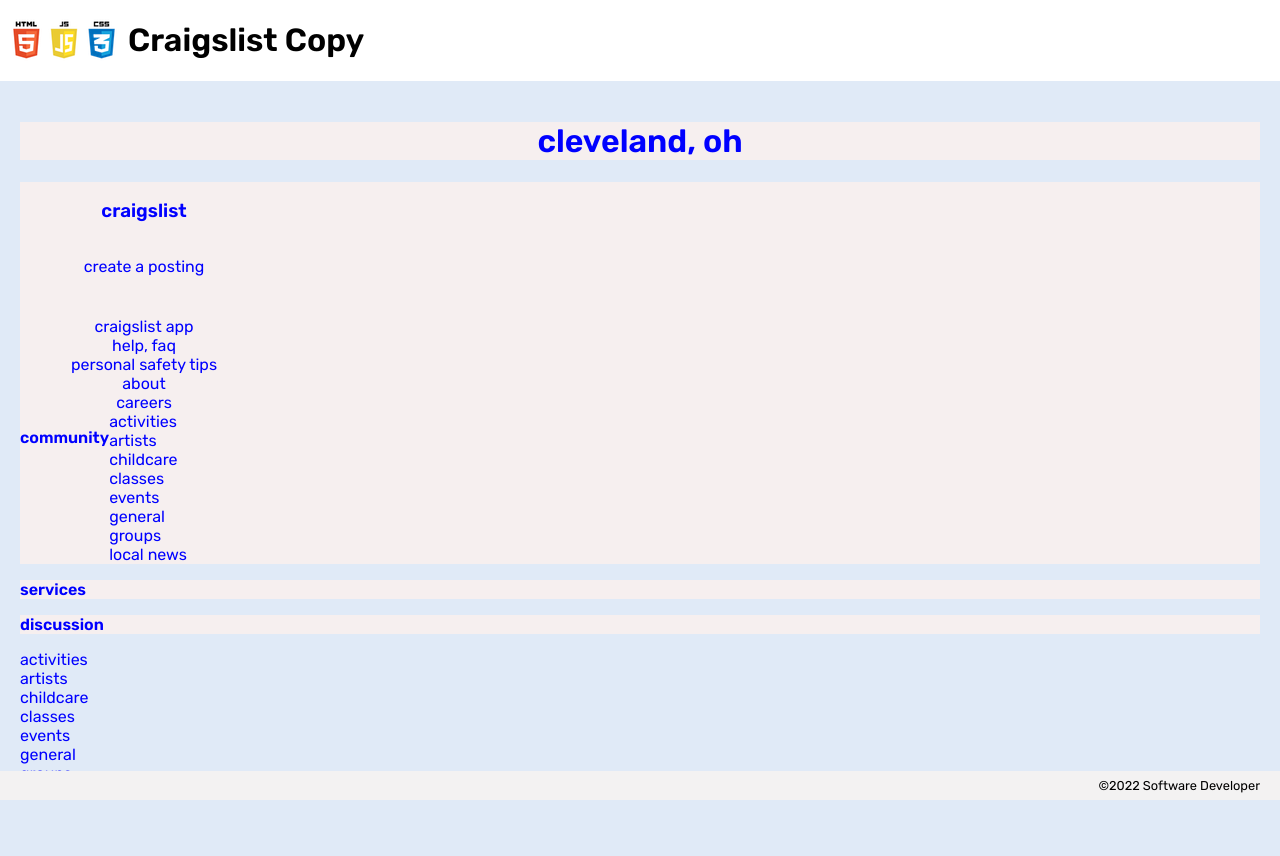
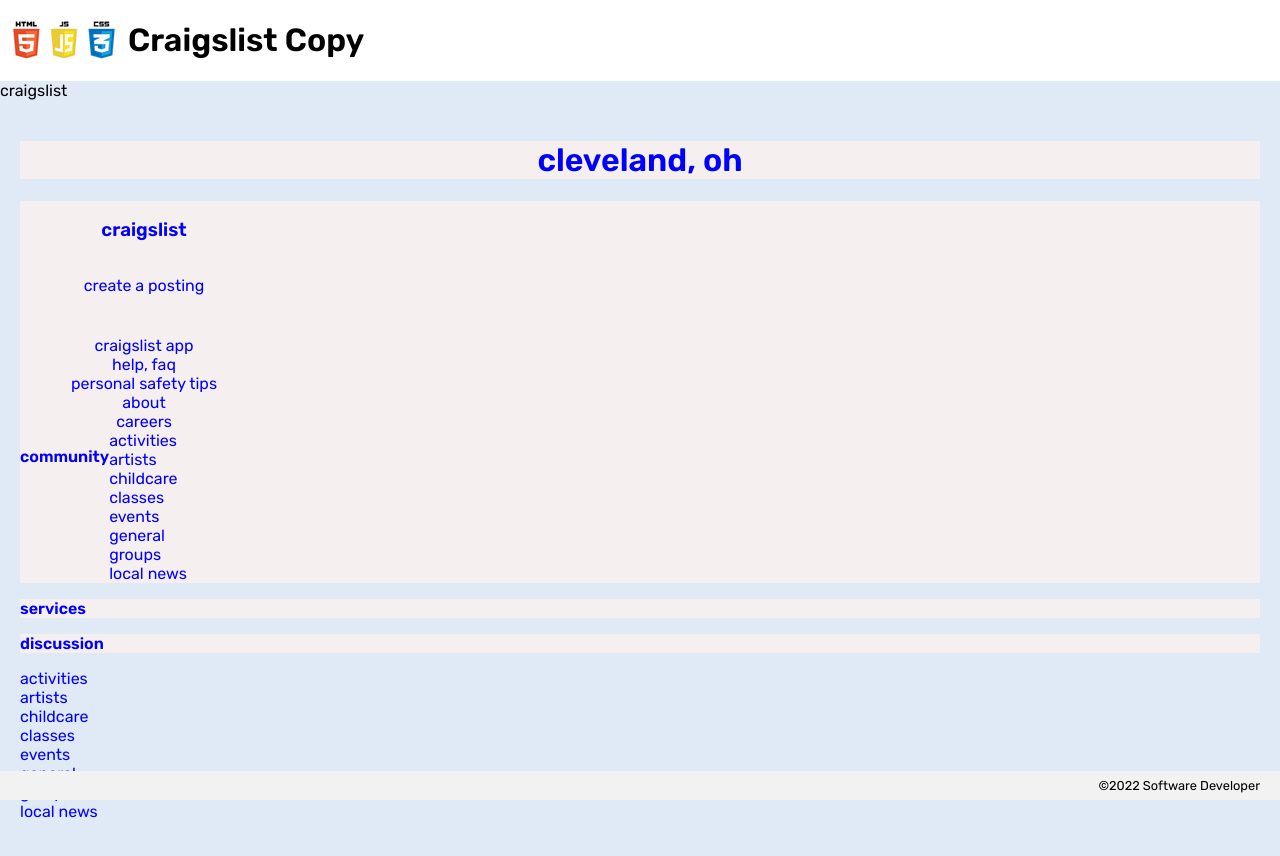
Before and after one commit to artist0504/copy-website, a plain HTML site: page index.html in a window 1280 px wide. Drawn offline with Linux system fonts and the light colour scheme.

Commit message:
add some new code

```diff
--- a/index.html
+++ b/index.html
@@ -22,7 +22,7 @@
             <img src="/assets/html_css_js.png" />
             <h1>Craigslist Copy</h1>
         </header>
-
+        <nav>craigslist</nav>
         <main>
             <div>
                 <h1 id="city-name">cleveland, oh</h1>
```
